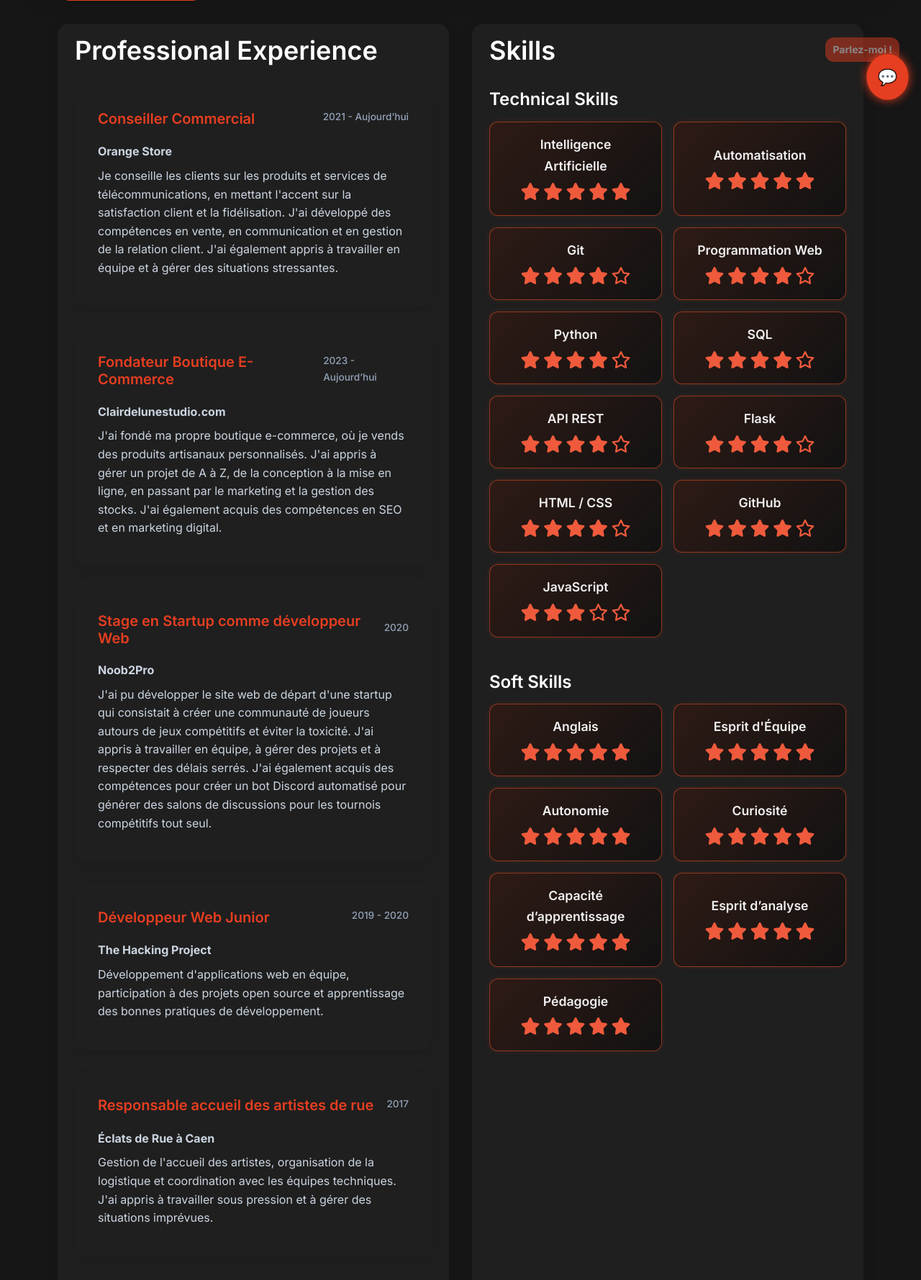
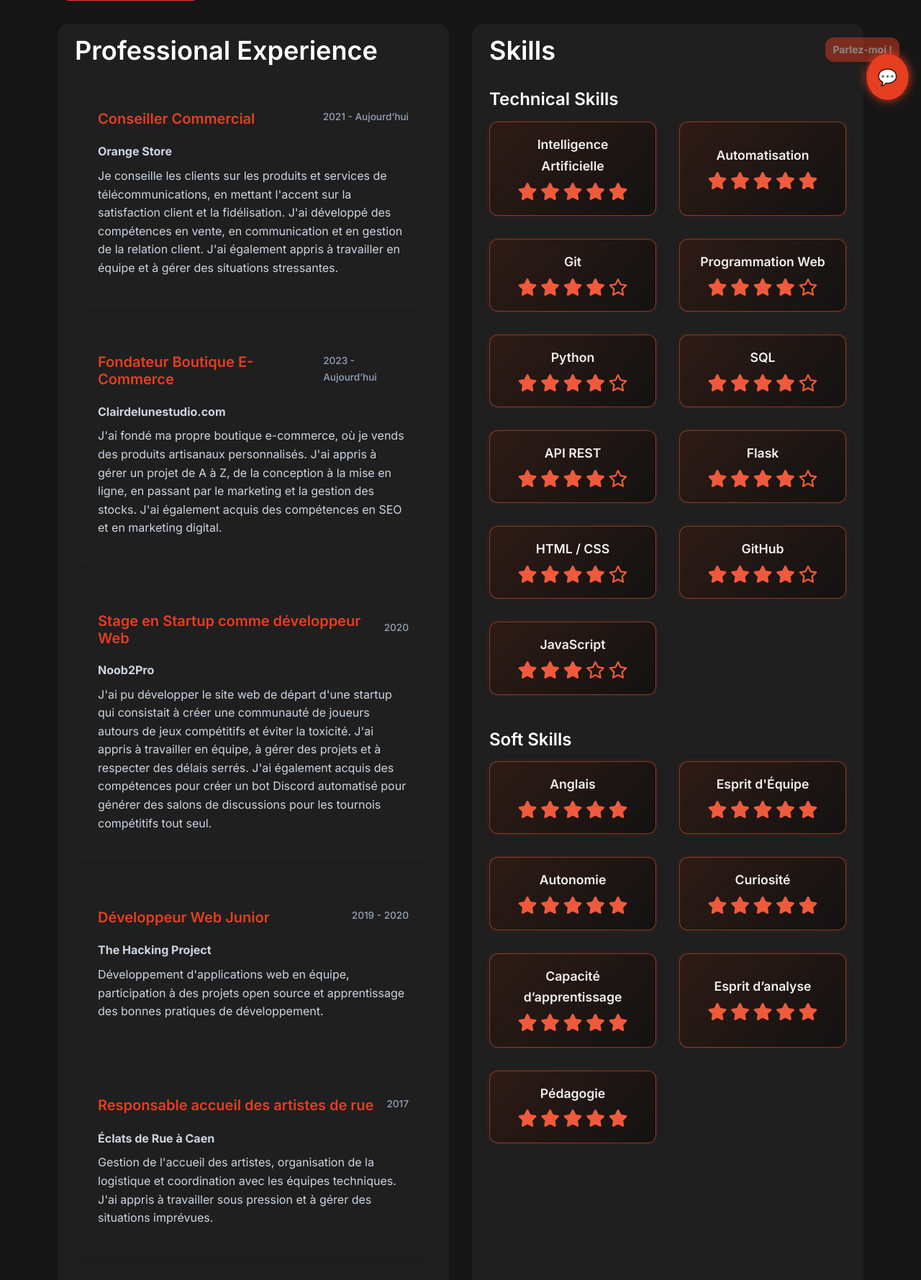
Before and after one commit to joongau/cv_webapp, a Flask app: page / in a window 1280 px wide. Shown: the part 644-2423 px from the top of the page at 72% size. Run offline with Flask 3, Linux system fonts and the light colour scheme.

Commit message:
update skills design

```diff
--- a/app/static/css/home.css
+++ b/app/static/css/home.css
@@ -57,3 +57,16 @@
   font-size: 16px;
   color: #cbd5e1;
 }
+
+/* Skills grid layout */
+.skills-grid {
+  display: grid;
+  grid-template-columns: repeat(2, 1fr);
+  gap: 2rem;
+}
+
+@media (max-width: 768px) {
+  .skills-grid {
+    grid-template-columns: 1fr;
+  }
+}
--- a/app/templates/partials/competences.html
+++ b/app/templates/partials/competences.html
@@ -3,10 +3,12 @@
 
   <div class="skills-columns">
 
+    <!-- ====== Technical Skills Section ====== -->
     <div class="skills-group">
       <h3>Technical Skills</h3>
-      <div class="skills-list two-columns">
+      <div class="skills-grid">
         {% for skill in cv.competences_techniques | sort(attribute="note", reverse=True) %}
+          <!-- Start of technical skill card -->
           <div class="skill-card skills-card">
             <div class="name">{{ skill.nom or 'Compétence sans nom' }}</div>
             {% set note = skill.note if skill.note is defined and skill.note is not none else 0 %}
@@ -19,14 +21,17 @@
               {% endfor %}
             </div>
           </div>
+          <!-- End of technical skill card -->
         {% endfor %}
       </div>
     </div>
 
+    <!-- ====== Soft Skills Section ====== -->
     <div class="skills-group">
       <h3>Soft Skills</h3>
-      <div class="skills-list two-columns">
+      <div class="skills-grid">
         {% for skill in cv.competences_comportementales | sort(attribute="note", reverse=True) %}
+          <!-- Start of soft skill card -->
           <div class="skill-card skills-card">
             <div class="name">{{ skill.nom or 'Compétence sans nom' }}</div>
             {% set note = skill.note if skill.note is defined and skill.note is not none else 0 %}
@@ -39,6 +44,7 @@
               {% endfor %}
             </div>
           </div>
+          <!-- End of soft skill card -->
         {% endfor %}
       </div>
     </div>
```
